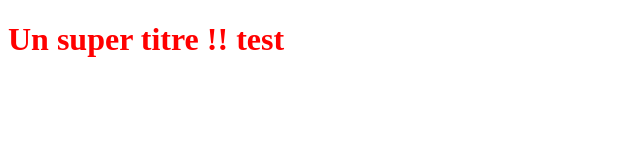
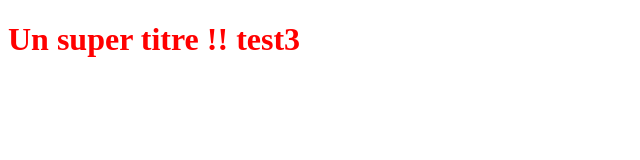
Before and after one commit to zouritre/OpenclassroomsProject, a plain HTML site: page index.html in a window 1280 px wide. Shown: the full height of the page, 0-640 px from the left. Drawn offline with Linux system fonts and the light colour scheme.

```diff
--- a/index.html
+++ b/index.html
@@ -5,6 +5,6 @@
    <link rel="stylesheet" type="text/css" href="styles.css">
 </head>
 <body>
-   <h1>Un super titre !! test</h1>
+   <h1>Un super titre !! test3</h1>
 </body>
 </html>
```
